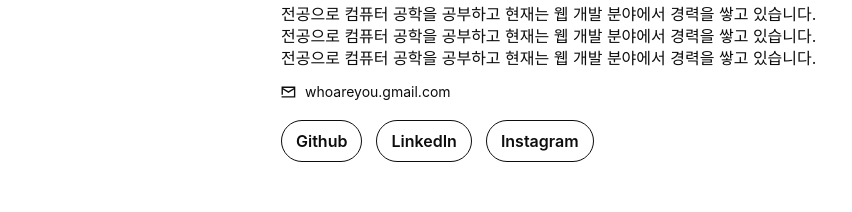
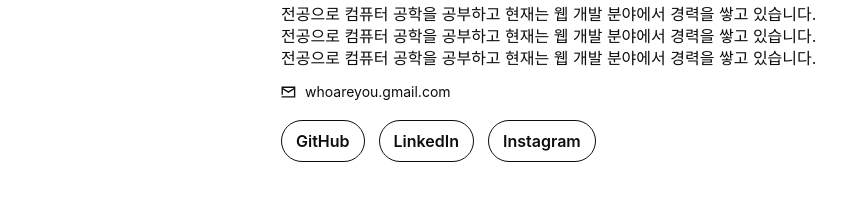
Before and after one commit to In-N-Out-Dev/PortfolioHub, a React (Vite) app: page / in a window 1280 px wide. Shown: the part 1107-1319 px from the top of the page, without its empty margins (359-1211 px from the left). Built offline with nearby package versions, Linux system fonts and the light colour scheme.

Commit message:
refactor: change spell

```diff
--- a/src/components/contact/ContactContents.tsx
+++ b/src/components/contact/ContactContents.tsx
@@ -7,7 +7,7 @@ const ContactContents = () => {
     <Article>
       <Email>{CONTACT_DATA.email}</Email>
       <List>
-        <StackButton url={CONTACT_DATA.github}>Github</StackButton>
+        <StackButton url={CONTACT_DATA.github}>GitHub</StackButton>
         <StackButton url={CONTACT_DATA.linkedin}>Linkedin</StackButton>
         <StackButton url={CONTACT_DATA.instagram}>Instagram</StackButton>
       </List>
--- a/src/contents/introduceData.ts
+++ b/src/contents/introduceData.ts
@@ -5,7 +5,7 @@ const INTRODUCE_DATA = {
     '전공으로 컴퓨터 공학을 공부하고 현재는 웹 개발 분야에서 경력을 쌓고 있습니다.전공으로 컴퓨터 공학을 공부하고 현재는 웹 개발 분야에서 경력을 쌓고 있습니다. 전공으로 컴퓨터 공학을 공부하고 현재는 웹 개발 분야에서 경력을 쌓고 있습니다.',
   contact: 'whoareyou.gmail.com',
   resume: [
-    { title: 'Github', url: 'https://github.com/' },
+    { title: 'GitHub', url: 'https://github.com/' },
     { title: 'LinkedIn', url: 'https://github.com/' },
     { title: 'Instagram', url: 'https://github.com/' },
   ],
```
